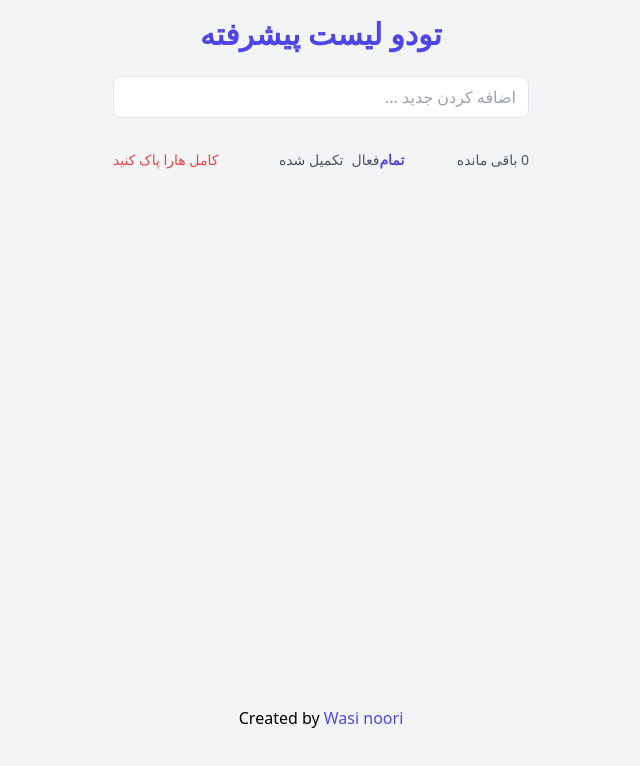
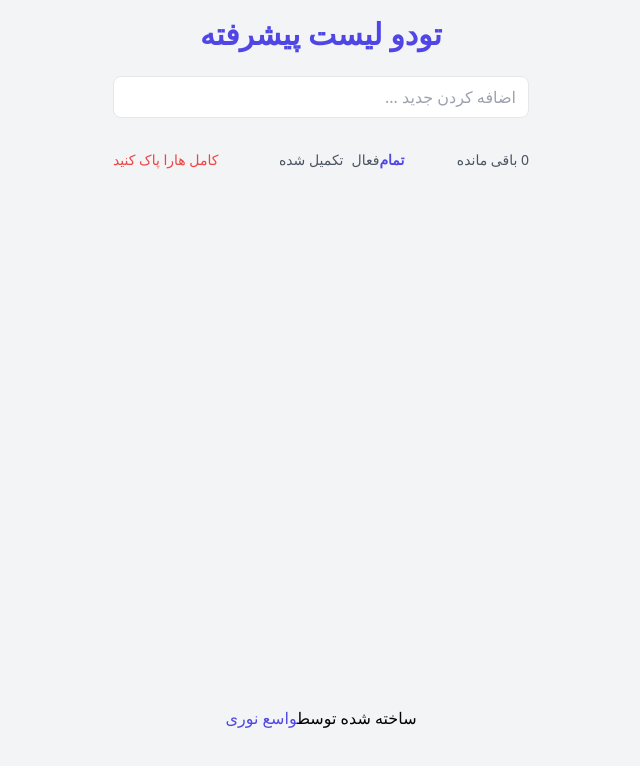
Before and after one commit to wasinoori/todo-fa, a plain HTML site: page index.html in a window 1280 px wide. Shown: the whole page, without its empty margins (319-959 px from the left). Drawn offline with nearby package versions, Linux system fonts and the light colour scheme.

Commit message:
Update index.html

```diff
--- a/index.html
+++ b/index.html
@@ -80,7 +80,7 @@
     </div>
   </div>
 
-  <div class="footer">Created by <a href="https://https://www.instagram.com/wasinoori1?igsh=MTd5OGZjYTI2YXZhaQ==">Wasi noori</a></div>
+  <div class="footer">ساخته شده توسط<a href="https://https://www.instagram.com/wasinoori1?igsh=MTd5OGZjYTI2YXZhaQ==">واسع نوری</a></div>
 
   <script src="./script.js"></script>
 </body>
```
